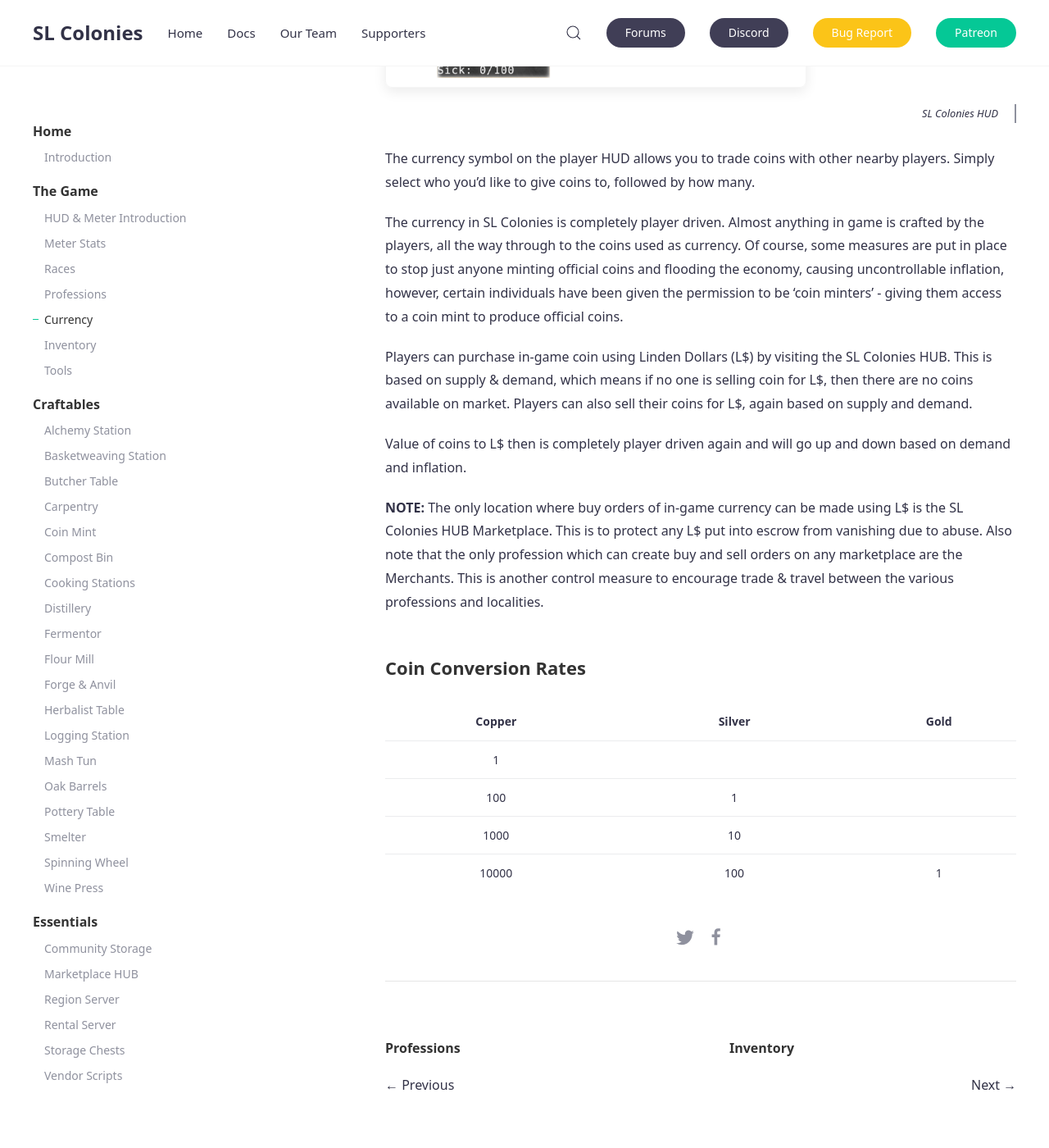
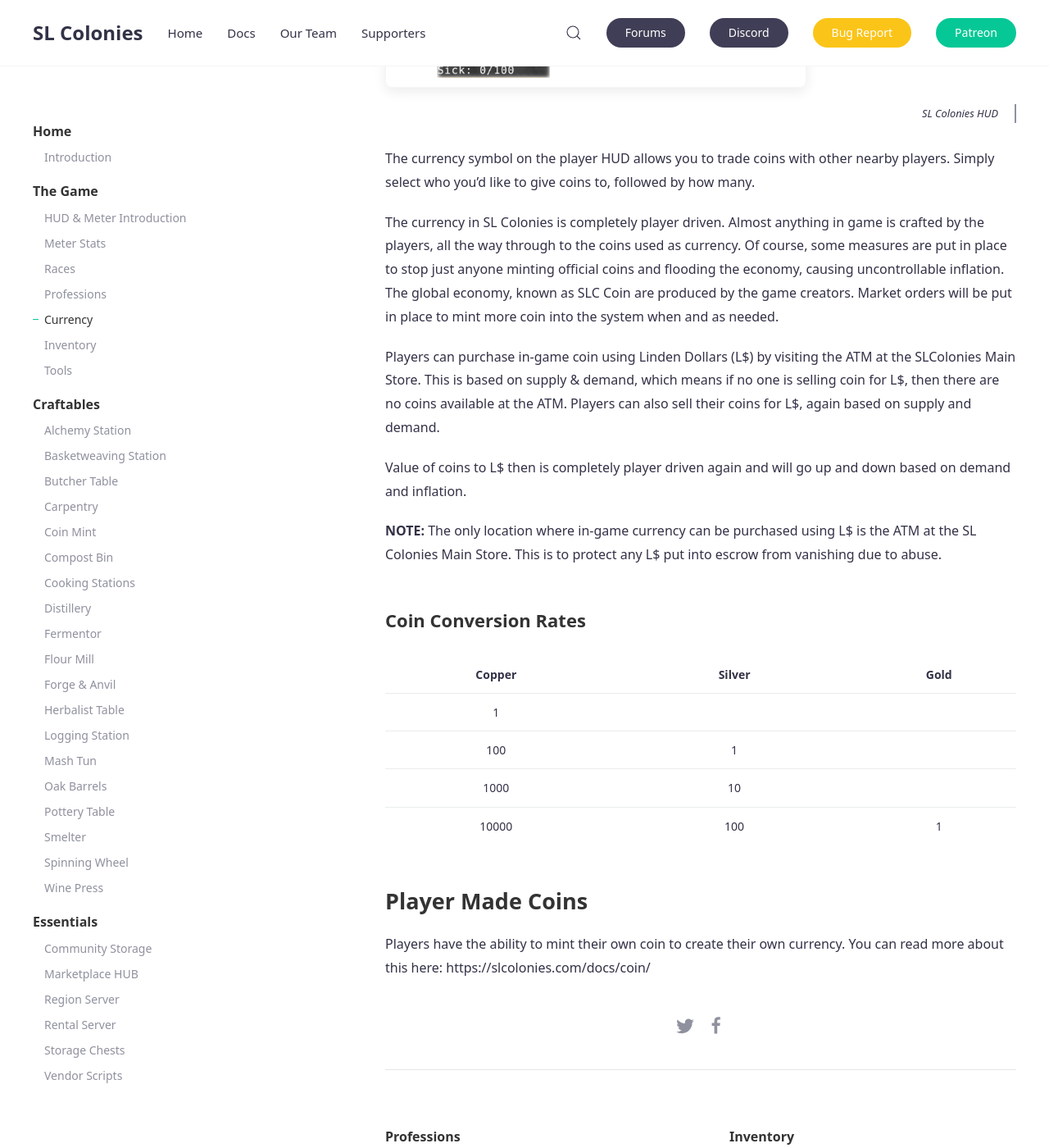
Before and after one commit to SLColonies/Public, a Jekyll site: the page built from _docs/currency.md, in a window 1280 px wide and 1400 px high, scrolled down 375 px. Shown: the whole window at 82% size. Built offline with Jekyll 4.4.1, drawn with Linux system fonts in a browser that asks for light colours; comment, search, counter and statistics services are not loaded.

Commit message:
Update currency.md

```diff
--- a/_docs/currency.md
+++ b/_docs/currency.md
@@ -7,14 +7,14 @@
 
 The currency symbol on the player HUD allows you to trade coins with other nearby players. Simply select who you'd like to give coins to, followed by how many.
 
-The currency in SL Colonies is completely player driven. Almost anything in game is crafted by the players, all the way through to the coins used as currency. Of course, some measures are put in place to stop just anyone minting official coins and flooding the economy, causing uncontrollable inflation, however, certain individuals have been given the permission to be 'coin minters' - giving them access to a coin mint to produce official coins.
+The currency in SL Colonies is completely player driven. Almost anything in game is crafted by the players, all the way through to the coins used as currency. Of course, some measures are put in place to stop just anyone minting official coins and flooding the economy, causing uncontrollable inflation. The global economy, known as SLC Coin are produced by the game creators. Market orders will be put in place to mint more coin into the system when and as needed.
 
-Players can purchase in-game coin using Linden Dollars (L$) by visiting the SL Colonies HUB. This is based on supply & demand, which means if no one is selling coin for L$, then there are no coins available on market.
+Players can purchase in-game coin using Linden Dollars (L$) by visiting the ATM at the SLColonies Main Store. This is based on supply & demand, which means if no one is selling coin for L$, then there are no coins available at the ATM.
 Players can also sell their coins for L$, again based on supply and demand.
 
 Value of coins to L$ then is completely player driven again and will go up and down based on demand and inflation.
 
-**NOTE:** The only location where buy orders of in-game currency can be made using L$ is the SL Colonies HUB Marketplace. This is to protect any L$ put into escrow from vanishing due to abuse. Also note that the only profession which can create buy and sell orders on any marketplace are the Merchants. This is another control measure to encourage trade & travel between the various professions and localities.
+**NOTE:** The only location where  in-game currency can be purchased using L$ is the ATM at the SL Colonies Main Store. This is to protect any L$ put into escrow from vanishing due to abuse.
 
 ### Coin Conversion Rates
 
@@ -24,3 +24,6 @@
 |   100  |    1   |      |
 |  1000  |   10   |      |
 | 10000  |  100   |  1   |
+
+## Player Made Coins
+Players have the ability to mint their own coin to create their own currency. You can read more about this here: https://slcolonies.com/docs/coin/
```
